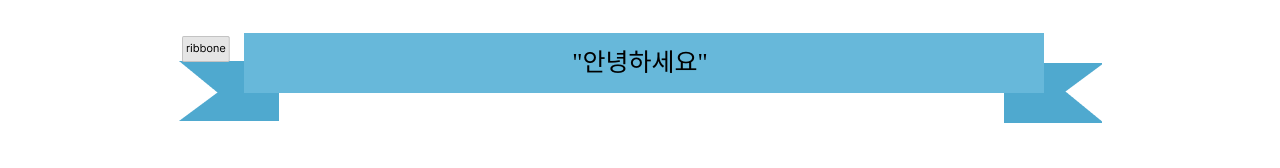
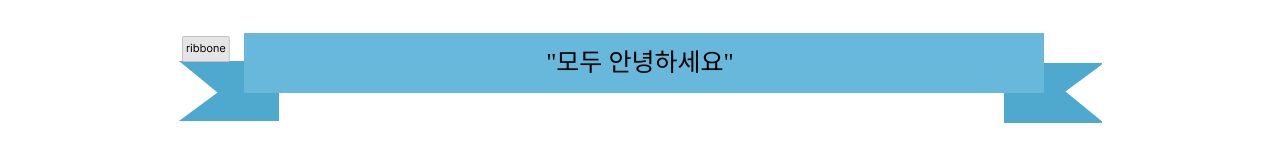
Before and after one commit to jjok9983/about-me, a plain HTML site: page index.html in a window 1280 px wide. Shown: the part 535-703 px from the top of the page. Drawn offline with Linux system fonts and the light colour scheme.

Commit message:
용어 변경

```diff
--- a/index.html
+++ b/index.html
@@ -12,7 +12,7 @@
     <h2 class="d-none">자기소개서</h2>
     <!--사진을 넣는 명령어 : img 태그-->
     <img src="user1.png" class="profile" 프로필 사진">
-    <p id="moto"> "안녕하세요"</p>
+    <p id="moto"> "모두 안녕하세요"</p>
 
     <h2>소개(인적사항)</h2>
     <p>이름 : 정덕이</p>
```
